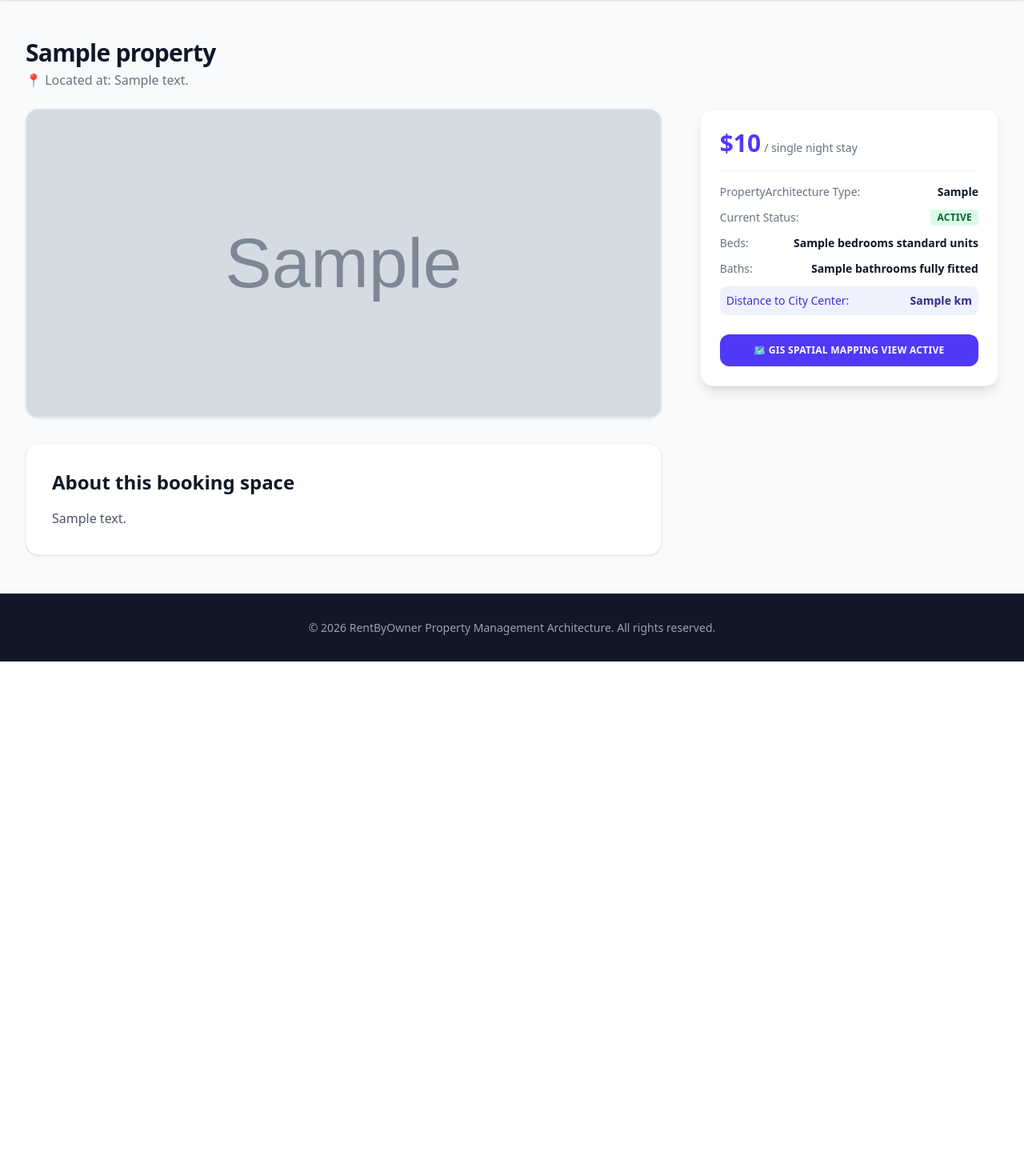
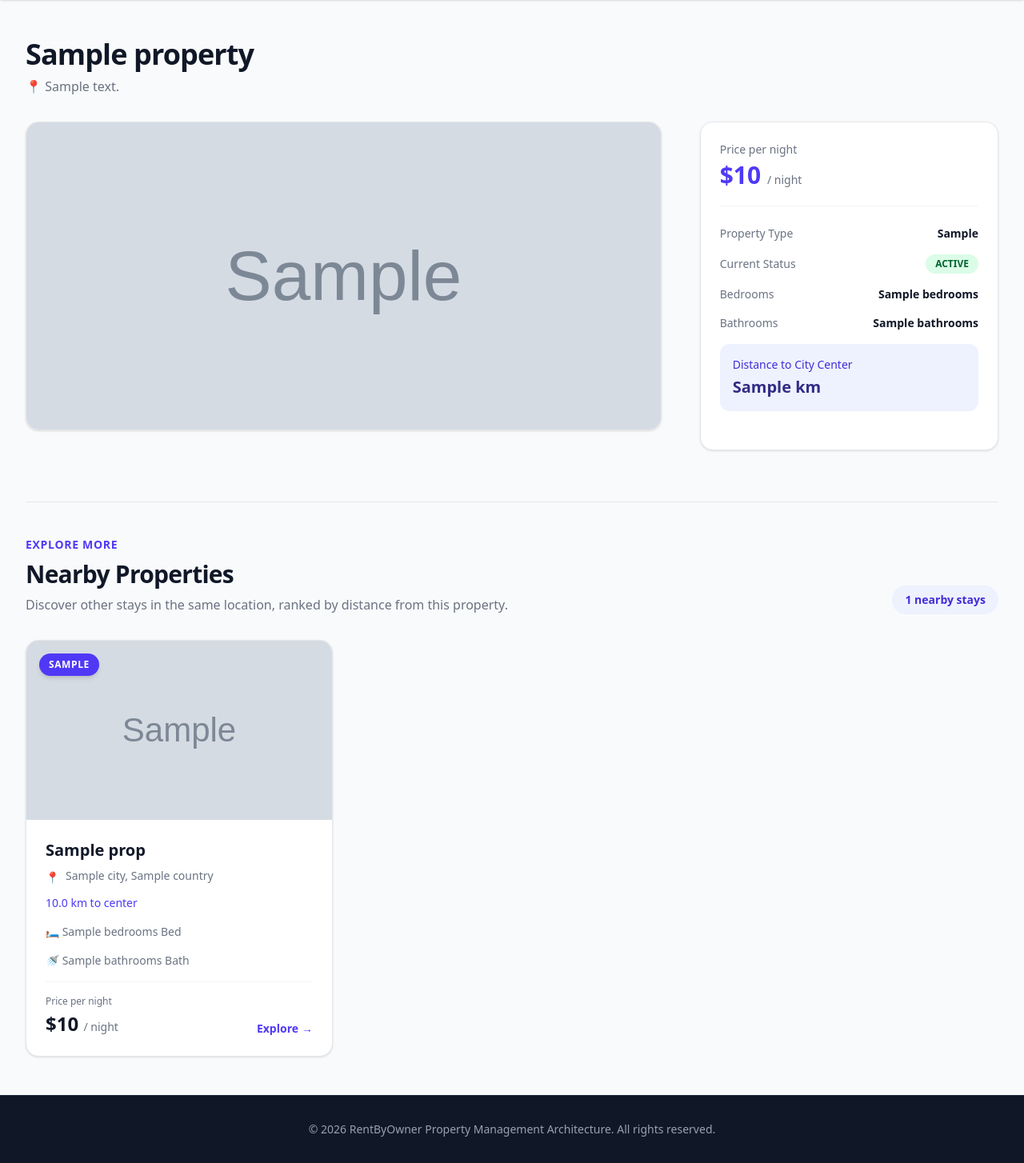
Before and after one commit to Fail2/vacation-rental, a Django app: template property_app/templates/property_app/property_detail.html in a window 1280 px wide. Shown: the part 64-1518 px from the top of the page at 80% size. Before the commit the page ends 891 px from the top, so only its background shows below. Run offline with Django 5.2, Linux system fonts and the light colour scheme; the template is opened without the code that fills it: most values are stand-ins (such as "Sample title", 1, 10 or a date in 2020); grey boxes marked "Sample" are stand-in pictures.

Commit message:
feat: add nearby properties to property detail page

```diff
--- a/property_app/templates/property_app/property_detail.html
+++ b/property_app/templates/property_app/property_detail.html
@@ -2,74 +2,137 @@
 
 {% block content %}
 <div class="max-w-7xl mx-auto px-4 sm:px-6 lg:px-8 py-12">
-    <div class="mb-6">
-        <h1 class="text-3xl font-extrabold text-gray-900 tracking-tight">{{ property.title }}</h1>
-        <p class="text-base text-gray-500 mt-1">📍 Located at: {{ property.address }}</p>
+    <div class="mb-8">
+        <h1 class="text-3xl sm:text-4xl font-extrabold text-gray-900 tracking-tight">
+            {{ property.title }}
+        </h1>
+        <p class="text-base text-gray-500 mt-2">
+            📍 {{ property.address }}
+        </p>
     </div>
 
-    <div class="grid grid-cols-1 lg:grid-cols-3 gap-12">
-        <div class="lg:col-span-2 space-y-8">
-            <div class="bg-gray-100 rounded-2xl overflow-hidden shadow-sm border border-gray-200">
-                <div class="h-96 bg-gray-300">
+    <div class="grid grid-cols-1 lg:grid-cols-3 gap-8 lg:gap-12">
+        <div class="lg:col-span-2">
+            <div class="overflow-hidden rounded-2xl border border-gray-200 bg-white shadow-sm">
+                <div class="h-72 sm:h-96 bg-gray-100">
                     {% if gallery_images %}
-                    <img src="{{ gallery_images.0.image.url }}" alt="{{ property.title }} main view"
-                        class="w-full h-full object-cover">
+                    <img src="{{ gallery_images.0.image.url }}" alt="{{ property.title }}"
+                        class="h-full w-full object-cover">
                     {% else %}
-                    <div class="w-full h-full flex items-center justify-center text-gray-400">No photos loaded for this
-                        rental.</div>
+                    <div class="flex h-full w-full items-center justify-center text-gray-400">
+                        No photos available for this rental.
+                    </div>
                     {% endif %}
                 </div>
+
                 {% if gallery_images.count > 1 %}
-                <div class="p-4 grid grid-cols-4 gap-4 border-t border-gray-200 bg-white">
-                    {% for img in gallery_images|slice:"1:" %}
-                    <div class="h-20 bg-gray-100 rounded-lg overflow-hidden border border-gray-100">
-                        <img src="{{ img.image.url }}" alt="gallery thumb"
-                            class="w-full h-full object-cover opacity-80 hover:opacity-100 transition cursor-pointer">
+                <div class="grid grid-cols-2 sm:grid-cols-4 gap-3 border-t border-gray-200 bg-white p-4">
+                    {% for img in gallery_images|slice:"1:5" %}
+                    <div class="h-20 sm:h-24 overflow-hidden rounded-xl bg-gray-100">
+                        <img src="{{ img.image.url }}" alt="{{ property.title }}" loading="lazy"
+                            class="h-full w-full object-cover transition duration-300 hover:scale-105">
                     </div>
                     {% endfor %}
                 </div>
                 {% endif %}
             </div>
-
-            <div class="bg-white p-8 rounded-2xl border border-gray-100 shadow-sm space-y-4">
-                <h3 class="text-2xl font-bold text-gray-900">About this booking space</h3>
-                <p class="text-gray-600 leading-relaxed text-base">{{ property.description }}</p>
-            </div>
         </div>
 
-        <div class="space-y-6">
-            <div class="bg-white p-6 rounded-2xl border border-gray-100 shadow-lg sticky top-24">
-                <div class="pb-4 border-b border-gray-100 mb-4">
-                    <span class="text-3xl font-black text-indigo-600">${{ property.price }}</span>
-                    <span class="text-sm font-normal text-gray-500">/ single night stay</span>
+        <aside>
+            <div class="rounded-2xl border border-gray-200 bg-white p-6 shadow-sm lg:sticky lg:top-24">
+                <div class="mb-6 border-b border-gray-100 pb-5">
+                    <p class="mb-1 text-sm font-medium text-gray-500">
+                        Price per night
+                    </p>
+                    <p class="text-3xl font-extrabold text-indigo-600">
+                        ${{ property.price }}
+                        <span class="text-sm font-normal text-gray-500">/ night</span>
+                    </p>
                 </div>
-                <div class="space-y-3 mb-6">
-                    <div class="flex justify-between text-sm">
-                        <span class="text-gray-500 font-medium">PropertyArchitecture Type:
-                        </span><span class="font-bold text-gray-900">{{ property.property_type}}</span>
+
+                <div class="mb-6 space-y-4">
+                    <div class="flex items-center justify-between gap-4 text-sm">
+                        <span class="text-gray-500">Property Type</span>
+                        <span class="text-right font-semibold text-gray-900">
+                            {{ property.property_type }}
+                        </span>
                     </div>
-                    <div class="flex justify-between text-sm"><span class="text-gray-500 font-medium">Current
-                            Status:</span>
-                        <span
-                            class="px-2 py-0.5 rounded text-xs font-bold bg-green-100 text-green-800 uppercase tracking-wide">{{property.status}}</span>
+
+                    <div class="flex items-center justify-between gap-4 text-sm">
+                        <span class="text-gray-500">Current Status</span>
+                        <span class="rounded-full bg-green-100 px-3 py-1 text-xs font-bold uppercase text-green-800">
+                            {{ property.status }}
+                        </span>
                     </div>
-                    <div class="flex justify-between text-sm"><span class="text-gray-500 font-medium">Beds:</span><span
-                            class="font-bold text-gray-900">{{ property.bedrooms }} standard units</span></div>
-                    <div class="flex justify-between text-sm"><span class="text-gray-500 font-medium">Baths:</span><span
-                            class="font-bold text-gray-900">{{ property.bathrooms }} fully fitted</span></div>
-                    {% if distance_km is not null %}
-                    <div class="flex justify-between text-sm p-2 bg-indigo-50 text-indigo-900 font-semibold rounded-lg">
-                        <span class="font-medium text-indigo-700">Distance to City Center:</span><span>{{ distance_km }}
-                            km</span>
+
+                    <div class="flex items-center justify-between gap-4 text-sm">
+                        <span class="text-gray-500">Bedrooms</span>
+                        <span class="font-semibold text-gray-900">
+                            {{ property.bedrooms }}
+                        </span>
+                    </div>
+
+                    <div class="flex items-center justify-between gap-4 text-sm">
+                        <span class="text-gray-500">Bathrooms</span>
+                        <span class="font-semibold text-gray-900">
+                            {{ property.bathrooms }}
+                        </span>
+                    </div>
+
+                    {% if distance_km != None %}
+                    <div class="rounded-xl bg-indigo-50 p-4">
+                        <p class="text-sm font-medium text-indigo-700">
+                            Distance to City Center
+                        </p>
+                        <p class="mt-1 text-xl font-bold text-indigo-900">
+                            {{ distance_km }} km
+                        </p>
                     </div>
                     {% endif %}
                 </div>
-                <div
-                    class="bg-indigo-600 text-center text-xs font-semibold text-white uppercase tracking-wide py-3 rounded-xl">
-                    🗺️ GIS Spatial Mapping View Active
-                </div>
             </div>
+        </aside>
+    </div>
+
+    <section class="mt-16 border-t border-gray-200 pt-10">
+        <div class="mb-8 flex flex-col gap-3 sm:flex-row sm:items-end sm:justify-between">
+            <div>
+                <span class="text-sm font-semibold uppercase tracking-wider text-indigo-600">
+                    Explore More
+                </span>
+                <h2 class="mt-2 text-2xl sm:text-3xl font-extrabold tracking-tight text-gray-900">
+                    Nearby Properties
+                </h2>
+                <p class="mt-2 max-w-2xl text-sm sm:text-base text-gray-500">
+                    Discover other stays in the same location, ranked by distance from this property.
+                </p>
+            </div>
+
+            {% if nearby_properties %}
+            <span
+                class="inline-flex w-fit items-center rounded-full bg-indigo-50 px-4 py-2 text-sm font-semibold text-indigo-700">
+                {{ nearby_properties|length }} nearby stays
+            </span>
+            {% endif %}
         </div>
-    </div>
+
+        {% if nearby_properties %}
+        <div class="grid grid-cols-1 sm:grid-cols-2 lg:grid-cols-3 gap-8">
+            {% for prop in nearby_properties %}
+            {% include "property_app/property_card.html" with prop=prop %}
+            {% endfor %}
+        </div>
+        {% else %}
+        <div class="rounded-2xl border border-dashed border-gray-300 bg-gray-50 px-6 py-12 text-center">
+            <div class="mb-3 text-3xl">🏡</div>
+            <h3 class="text-lg font-bold text-gray-900">
+                No nearby properties yet
+            </h3>
+            <p class="mt-2 text-sm text-gray-500">
+                There are no other properties available in this location right now.
+            </p>
+        </div>
+        {% endif %}
+    </section>
 </div>
 {% endblock %}
```
Also changed, not shown: property_app/views.py (+50 -13 lines).
